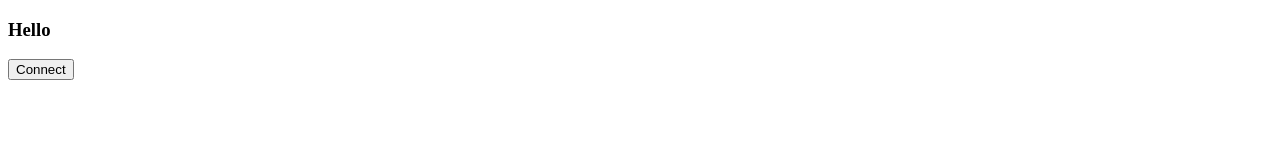
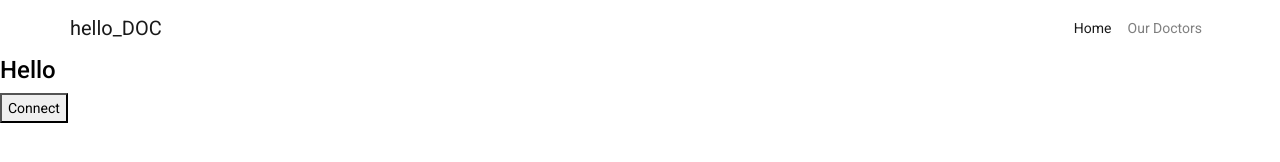
Before and after one commit to GhostBug-007/HackBMU2019_Nexus, a plain HTML site: page untitled.html in a window 1280 px wide. Drawn offline with Linux system fonts and the light colour scheme.

```diff
--- a/untitled.html
+++ b/untitled.html
@@ -1,7 +1,22 @@
 <!DOCTYPE html>
 <html>
 <head>
-    <title>Video</title>
+    <meta charset="utf-8">
+    <meta name="viewport" content="width=device-width, initial-scale=1, shrink-to-fit=no">
+    <link rel="icon" href="img/favicon.png" type="image/png">
+    <!-- Bootstrap CSS -->
+    <link rel="stylesheet" href="css/bootstrap.css">
+    <link rel="stylesheet" href="vendors/linericon/style.css">
+    <link rel="stylesheet" href="css/font-awesome.min.css">
+    <link rel="stylesheet" href="vendors/owl-carousel/owl.carousel.min.css">
+    <link rel="stylesheet" href="vendors/lightbox/simpleLightbox.css">
+    <link rel="stylesheet" href="vendors/nice-select/css/nice-select.css">
+    <link rel="stylesheet" href="vendors/animate-css/animate.css">
+    <link rel="stylesheet" href="vendors/jquery-ui/jquery-ui.css">
+    <!-- main css -->
+    <link rel="stylesheet" href="css/style.css">
+    <link rel="stylesheet" href="css/responsive.css">
+    <title>Video Calling</title>
     <style>
         #renderer{
             height: 550px;
@@ -10,6 +25,71 @@
     </style>
 </head>
 <body>
+
+    <div class="main_menu">
+            <nav class="navbar navbar-expand-lg navbar-light">
+                <div class="container">
+                    <!-- Brand and toggle get grouped for better mobile display -->
+                    <a class="navbar-brand logo_h" href="index.html">
+                        <!-- <img src="img/logo.png" alt=""> -->
+                        hello_DOC
+                    </a>
+                    <button class="navbar-toggler" type="button" data-toggle="collapse" data-target="#navbarSupportedContent" aria-controls="navbarSupportedContent"
+                     aria-expanded="false" aria-label="Toggle navigation">
+                        <span class="icon-bar"></span>
+                        <span class="icon-bar"></span>
+                        <span class="icon-bar"></span>
+                    </button>
+                    <!-- Collect the nav links, forms, and other content for toggling -->
+                    <div class="collapse navbar-collapse offset" id="navbarSupportedContent">
+                        <div class="row ml-0 w-100">
+                            <div class="col-lg-12 pr-0">
+                                <ul class="nav navbar-nav center_nav pull-right">
+                                    <li class="nav-item active">
+                                        <a class="nav-link" href="index.html">Home</a>
+                                    </li>
+                                    <!--li class="nav-item ">
+                                        <a class="nav-link" href="departments.html">Departments</a>
+                                    </li-->
+                                    <li class="nav-item ">
+                                        <a class="nav-link" href="doctors.html">Our Doctors</a>
+                                    </li>
+
+                                    <!--li class="nav-item submenu dropdown">
+                                        <a href="#" class="nav-link dropdown-toggle" data-toggle="dropdown" role="button" aria-haspopup="true" aria-expanded="false">Pages</a>
+                                        <ul class="dropdown-menu">
+                                            <li class="nav-item">
+                                                <a class="nav-link" href="about.html">About</a>
+                                            </li>
+                                            <li class="nav-item">
+                                                <a class="nav-link" href="services.html">Services</a>
+                                            </li>
+                                            <li class="nav-item">
+                                                <a class="nav-link" href="elements.html">Elements</a>
+                                            </li>
+                                        </ul>
+                                    </li-->
+                                    <!--li class="nav-item submenu dropdown">
+                                        <a href="#" class="nav-link dropdown-toggle" data-toggle="dropdown" role="button" aria-haspopup="true" aria-expanded="false">Blog</a>
+                                        <ul class="dropdown-menu">
+                                            <li class="nav-item">
+                                                <a class="nav-link" href="blog.html">Blog</a>
+                                            </li>
+                                            <li class="nav-item">
+                                                <a class="nav-link" href="single-blog.html">Blog Details</a>
+                                            </li>
+                                        </ul>
+                                    </li-->
+                                    <!--li class="nav-item">
+                                        <a class="nav-link" href="contact.html">Contact</a>
+                                    </li-->
+                                </ul>
+                            </div>
+                        </div>
+                    </div>
+                </div>
+            </nav>
+        </div>
 
 <script>
     var vidyoConnector ;
```
Also changed, not shown: index.html (+3 -5 lines).
